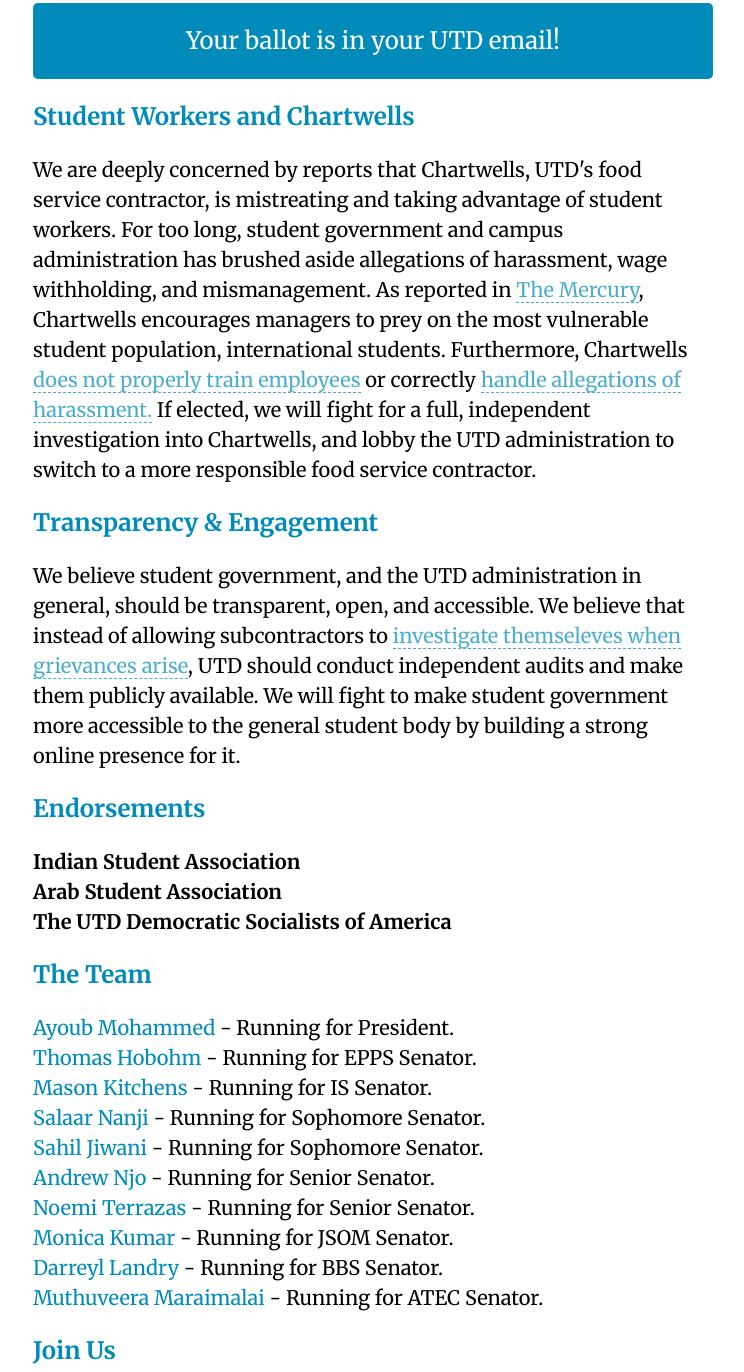
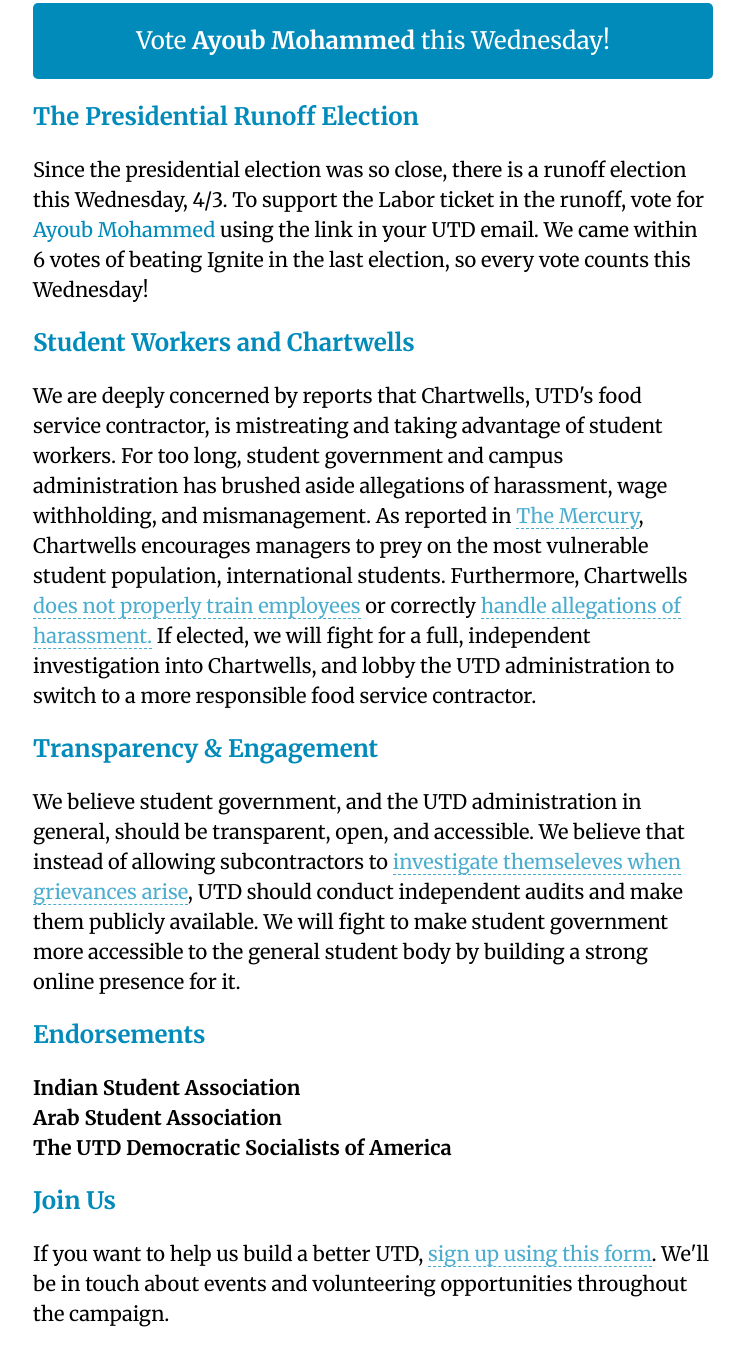
Before and after one commit to undercase/Labor, a plain HTML site: page index.html in a window 1280 px wide. Shown: the part 393-1765 px from the top of the page, without its empty margins (267-1011 px from the left). After the commit the page ends 1742 px from the top, so only its background shows below. Drawn offline with Linux system fonts and the light colour scheme.

Commit message:
Updated for Runoff.

```diff
--- a/index.html
+++ b/index.html
@@ -17,7 +17,11 @@
   <div class="wrapper">
     <h1>Vote Labor!</h1>
     <p>The <b>UTD Labor Ticket</b> is a diverse coalition of students committed to <span class="underline">labor rights, transparency, and student engagement.</span> We think that too often, the most disadvantaged students at UTD are given the least representation in campus leadership positions. We want to hold UTD accountable for the mistreatment of student workers (especially international students) and advocate for a less opaque administration. We're fighting to build a UTD that is more ethical, sustainable, and inclusive. <a href="https://goo.gl/forms/erdbM3qNqmCbbacx2">Join us!</a></p>
-    <p class="vote button">Your ballot is in your UTD email!</a>
+    <p class="vote button">Vote <b>Ayoub Mohammed</b> this Wednesday!</a>
+    <h2>The Presidential Runoff Election</h2>
+    <p>
+      Since the presidential election was so close, there is a runoff election this Wednesday, 4/3. To support the Labor ticket in the runoff, vote for <span class="name">Ayoub Mohammed</span> using the link in your UTD email. We came within 6 votes of beating Ignite in the last election, so every vote counts this Wednesday!<br>
+    </p>
     <h2>Student Workers and Chartwells</h2>
     <p>We are deeply concerned by reports that Chartwells, UTD's food service contractor, is mistreating and taking advantage of student workers. For too long, student government and campus administration has brushed aside allegations of harassment, wage withholding, and mismanagement. As reported in <a href="https://utdmercury.com/chartwells-workers-move-to-unionize/">The Mercury</a>, Chartwells encourages managers to prey on the most vulnerable student population, international students. Furthermore, Chartwells <a href="https://utdmercury.com/chartwells-workers-allege-lack-of-food-safety-training/">does not properly train employees</a> or correctly <a href="https://utdmercury.com/food-service-workers-accuse-chartwells-management-of-misconduct/">handle allegations of harassment.</a> If elected, we will fight for a full, independent investigation into Chartwells, and lobby the UTD administration to switch to a more responsible food service contractor.
     <h2>Transparency & Engagement</h2>
@@ -28,19 +32,6 @@
       <span class="endorsement">Arab Student Association</span><br>
       <span class="endorsement">The UTD Democratic Socialists of America</span>
     </p>
-    <h2>The Team</h2>
-    <p>
-      <span class="name">Ayoub Mohammed</span> - Running for President.<br>
-      <span class="name">Thomas Hobohm</span> - Running for EPPS Senator.<br>
-      <span class="name">Mason Kitchens</span> - Running for IS Senator.<br>
-      <span class="name">Salaar Nanji</span> - Running for Sophomore Senator.<br>
-      <span class="name">Sahil Jiwani</span> - Running for Sophomore Senator.<br>
-      <span class="name">Andrew Njo</span> - Running for Senior Senator.<br>
-      <span class="name">Noemi Terrazas</span> - Running for Senior Senator.<br>
-      <span class="name">Monica Kumar</span> - Running for JSOM Senator.<br>
-      <span class="name">Darreyl Landry</span> - Running for BBS Senator.<br>
-      <span class="name">Muthuveera Maraimalai</span> - Running for ATEC Senator.
-    </p>
     <h2>Join Us</h2>
     <p>If you want to help us build a better UTD, <a href="https://goo.gl/forms/erdbM3qNqmCbbacx2">sign up using this form</a>. We'll be in touch about events and volunteering opportunities throughout the campaign.
   </div>
```
